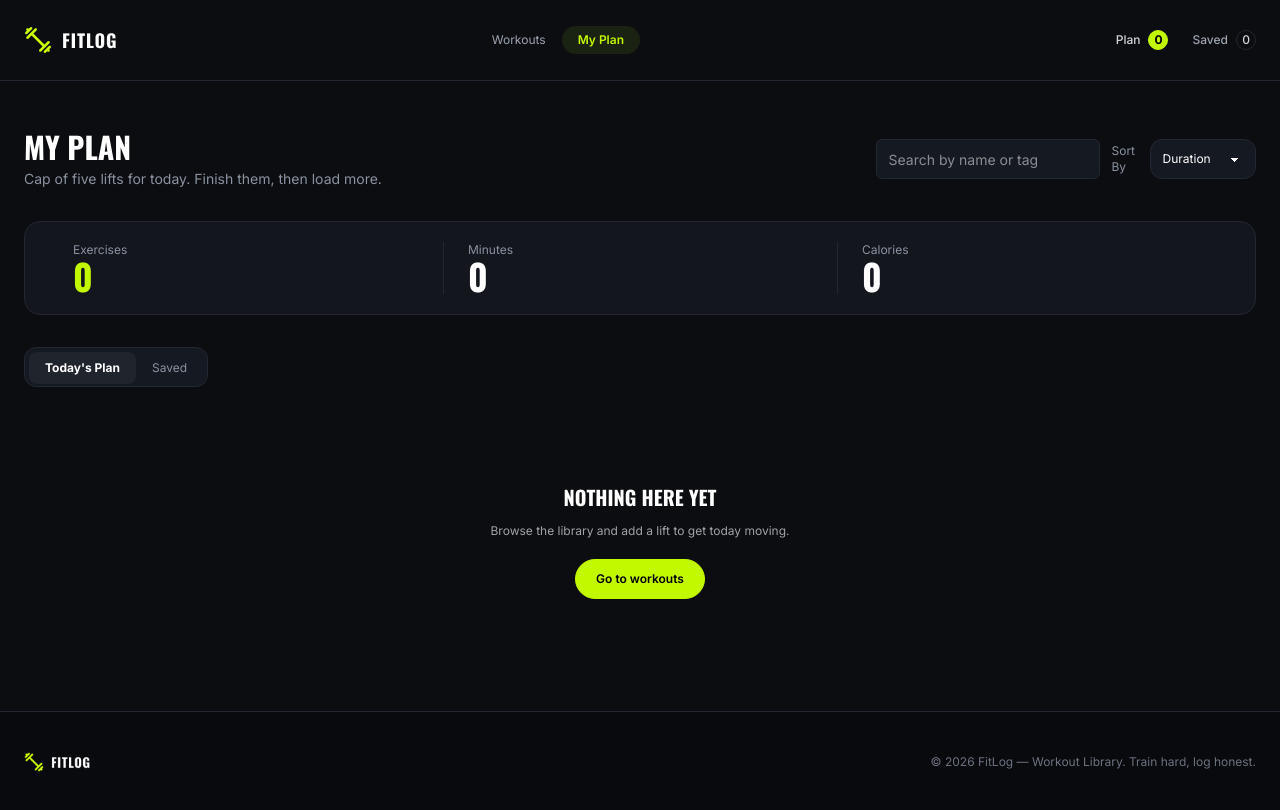
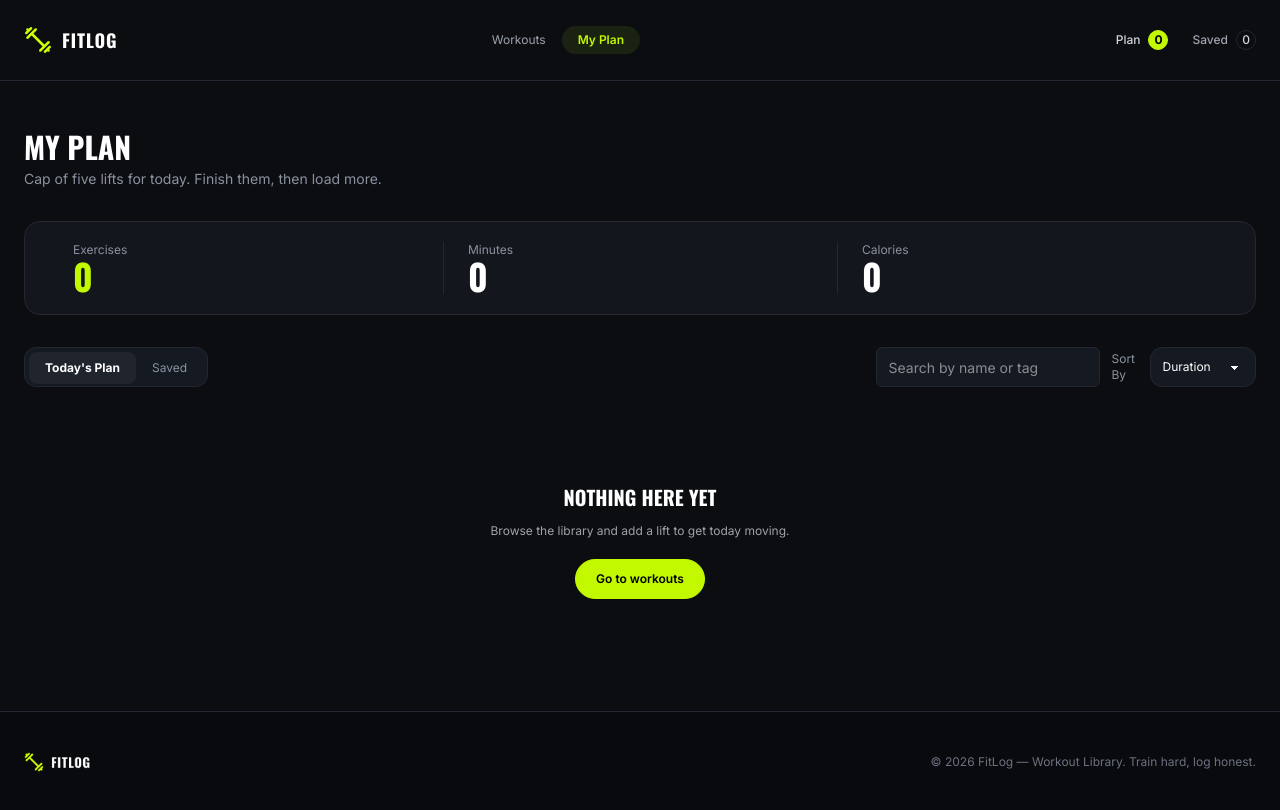
Before and after one commit to SalmanAAbir/fitlog-assignment, a Next.js app: page /my-plan in a window 1280 px wide. Built offline with nearby package versions, Linux system fonts and the light colour scheme.

Commit message:
refactor MyPlan component to improve sorting functionality and enhance search input; update state management for sort key and adjust layout for better user experience

```diff
--- a/components/my-plan.tsx
+++ b/components/my-plan.tsx
@@ -26,13 +26,14 @@ export function MyPlan() {
   const { plan, saved, doneIds, markDone, removeFromPlan, removeFromSaved } =
     usePlan();
   const [tab, setTab] = useState<"plan" | "saved">("plan");
-  const [sort, setSort] = useState<SortKey>("duration");
+  const [sort, setSort] = useState<SortKey | null>(null);
   const [query, setQuery] = useState("");
   const mounted = useMounted();
   const source = tab === "plan" ? plan : saved;
-  const workouts = source
-    .filter((workout) => matchesWorkout(workout, query))
-    .sort((a, b) => sortValue[sort](b) - sortValue[sort](a));
+  const filtered = source.filter((workout) => matchesWorkout(workout, query));
+  const workouts = sort
+    ? [...filtered].sort((a, b) => sortValue[sort](a) - sortValue[sort](b))
+    : filtered;
   const minutes = source.reduce((total, workout) => total + workout.duration, 0);
   const calories = source.reduce(
     (total, workout) => total + workout.caloriesBurned,
@@ -41,7 +42,6 @@ export function MyPlan() {
 
   return (
     <div className="mx-auto flex w-full max-w-7xl flex-col gap-8 px-4 py-12 sm:px-6">
-      <div className="flex flex-col gap-4 sm:flex-row sm:items-center sm:justify-between">
       <div>
         <h1 className="font-display text-[30px] leading-[1.2] font-bold text-base-content uppercase">
           My plan
@@ -49,32 +49,6 @@ export function MyPlan() {
         <p className="mt-1 text-sm text-[#8a92a0]">
           Cap of five lifts for today. Finish them, then load more.
         </p>
-        </div>
-        <div className="flex flex-col gap-3 sm:flex-row sm:items-center">
-          <label className="block">
-            <span className="sr-only">Search plan</span>
-            <input
-              type="search"
-              value={query}
-              onChange={(event) => setQuery(event.target.value)}
-              placeholder="Search by name or tag"
-              className="input h-10 w-full border-[#232732] bg-[#151921] text-sm sm:w-56"
-            />
-          </label>
-          <label className="flex items-center gap-3 text-xs text-[#8a92a0]">
-            Sort By
-            <select
-              aria-label="Sort By"
-              className="select select-sm h-10 min-h-10 rounded-xl border-[#232732] bg-[#151921] text-xs text-white"
-              value={sort}
-              onChange={(event) => setSort(event.target.value as SortKey)}
-            >
-              <option value="duration">Duration</option>
-              <option value="calories">Calories</option>
-              <option value="rating">Rating</option>
-            </select>
-          </label>
-        </div>
       </div>
       <div className="grid grid-cols-3 rounded-2xl border border-[#232732] bg-[#13161d] px-2 py-4 sm:px-6 sm:py-5">
         <Metric label="Exercises" value={workouts.length} accent />
@@ -104,6 +78,34 @@ export function MyPlan() {
           >
             Saved
           </button>
+        </div>
+        <div className="flex flex-col gap-3 sm:ml-auto sm:flex-row sm:items-center">
+          <label className="block">
+            <span className="sr-only">Search plan</span>
+            <input
+              type="search"
+              value={query}
+              onChange={(event) => setQuery(event.target.value)}
+              placeholder="Search by name or tag"
+              className="input h-10 w-full border-[#232732] bg-[#151921] text-sm sm:w-56"
+            />
+          </label>
+          <label className="flex items-center gap-3 text-xs text-[#8a92a0]">
+            Sort By
+            <select
+              aria-label="Sort By"
+              className="select select-sm h-10 min-h-10 rounded-xl border-[#232732] bg-[#151921] text-xs text-white"
+              value={sort ?? ""}
+              onChange={(event) => setSort(event.target.value as SortKey)}
+            >
+              <option value="" disabled hidden>
+                Duration
+              </option>
+              <option value="duration">Duration</option>
+              <option value="calories">Calories</option>
+              <option value="rating">Rating</option>
+            </select>
+          </label>
         </div>
       </div>
       {!mounted ? (
```
Lines whose indentation alone changed are shown as unchanged.
